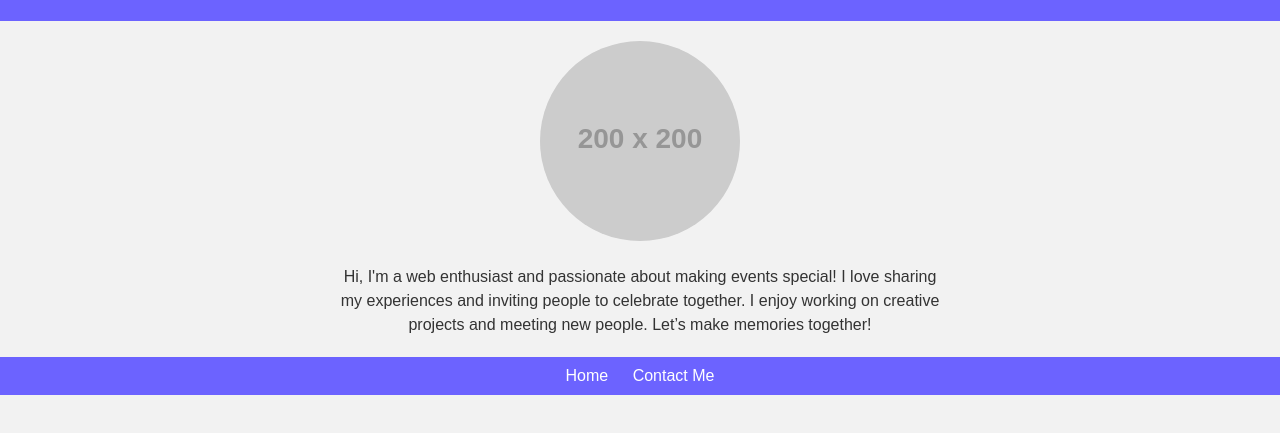
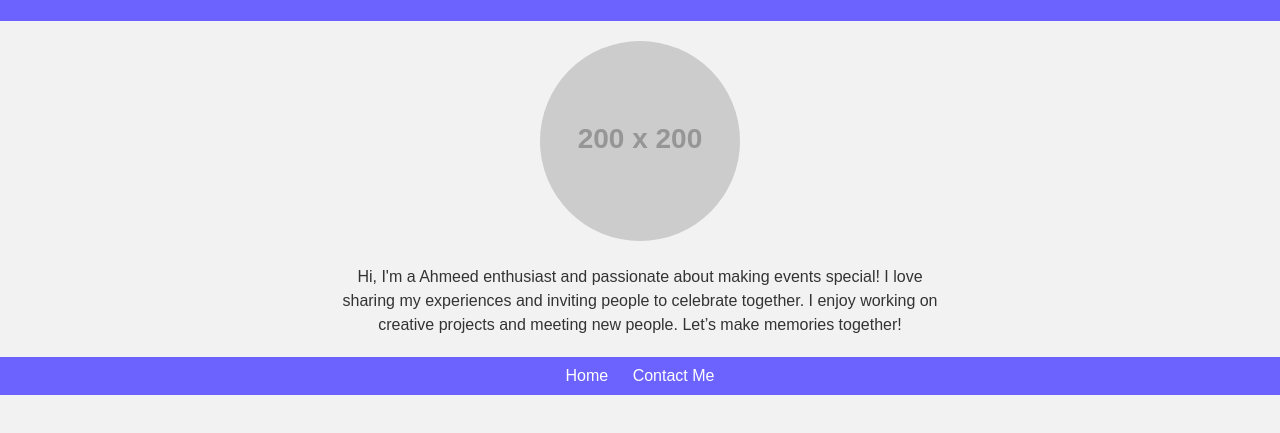
Before and after one commit to look011/ahmeed, a plain HTML site: page about.html in a window 1280 px wide. Shown: the part 99-532 px from the top of the page. Drawn offline with Linux system fonts and the light colour scheme; placeholder pictures from the web are drawn by us.

Commit message:
Update about.html

```diff
--- a/about.html
+++ b/about.html
@@ -12,7 +12,7 @@
     <main style="padding: 20px; text-align: center;">
         <img src="https://via.placeholder.com/200x200.png?text=My+Photo" alt="My Photo" style="border-radius: 50%; margin-bottom: 20px;">
         <p style="max-width: 600px; margin: 0 auto; line-height: 1.5;">
-            Hi, I'm a web enthusiast and passionate about making events special!
+            Hi, I'm a Ahmeed enthusiast and passionate about making events special!
             I love sharing my experiences and inviting people to celebrate together.
             I enjoy working on creative projects and meeting new people.
             Let’s make memories together!
```
